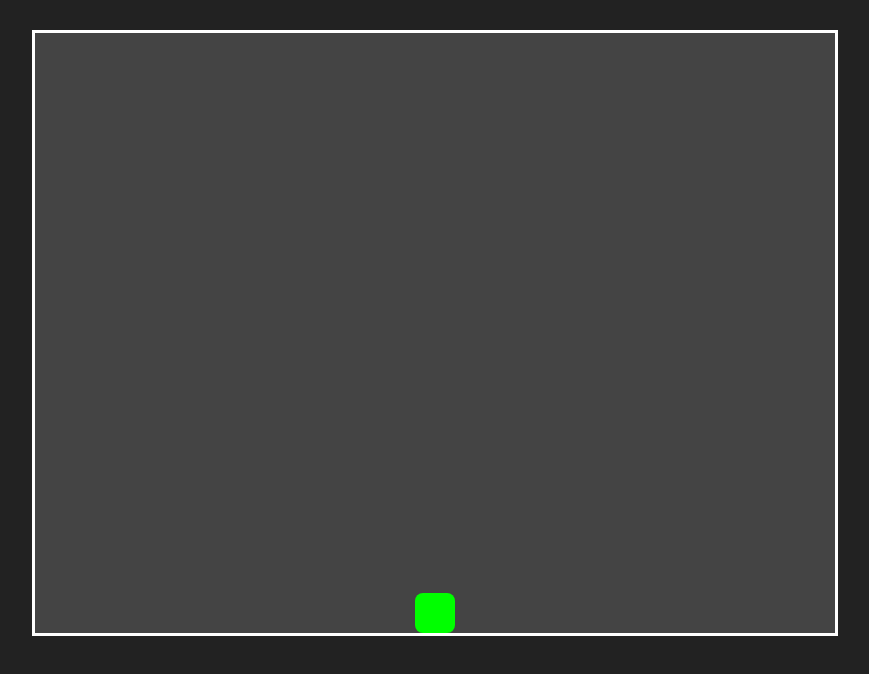
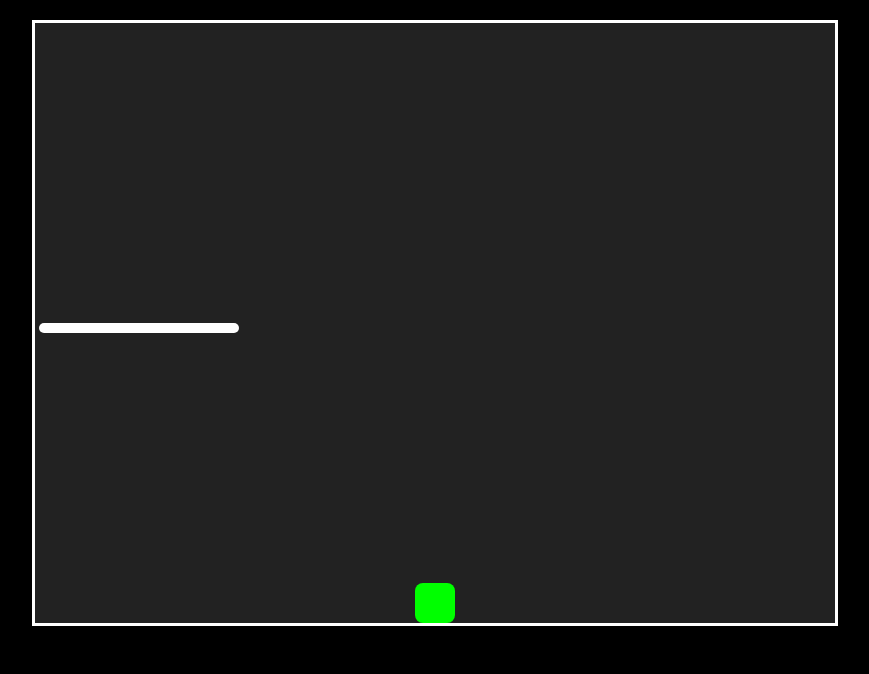
Before and after one commit to Gorilla-kiwami/g, a plain HTML site: page index.html in a window 1280 px wide. Shown: the whole page, without its empty margins (205-1074 px from the left). Drawn offline with Linux system fonts and the light colour scheme.

Commit message:
Update index.html

```diff
--- a/index.html
+++ b/index.html
@@ -2,21 +2,20 @@
 <html lang="ja">
 <head>
   <meta charset="UTF-8" />
-  <title>ジャンプ付きWASDゲーム</title>
+  <title>Undertale風ジャンプゲーム</title>
   <style>
     body {
       margin: 0;
       overflow: hidden;
-      background: #222;
+      background: #000;
     }
     #gameArea {
       position: relative;
       width: 800px;
       height: 600px;
-      margin: 30px auto;
-      background: #444;
+      margin: 20px auto;
+      background: #222;
       border: 3px solid #fff;
-      user-select: none;
     }
     #player {
       position: absolute;
@@ -25,32 +24,46 @@
       background: #0f0;
       border-radius: 8px;
     }
+    #obstacle {
+      position: absolute;
+      width: 200px;
+      height: 10px;
+      background: white;
+      border-radius: 5px;
+      top: 300px;
+      left: 0;
+    }
   </style>
 </head>
 <body>
   <div id="gameArea">
     <div id="player"></div>
+    <div id="obstacle"></div>
   </div>
 
   <script>
+    const gameArea = document.getElementById("gameArea");
     const player = document.getElementById("player");
-    const gameArea = document.getElementById("gameArea");
+    const obstacle = document.getElementById("obstacle");
+
     const speed = 5;
     const gravity = 0.7;
     const jumpPower = 15;
-
-    const keys = { w: false, a: false, s: false, d: false };
-
-    // 初期位置（数値で設定）
-    let posX = 380;
-    let posY = 560;
-    let velocityY = 0;
 
     const playerWidth = 40;
     const playerHeight = 40;
     const groundY = gameArea.clientHeight - playerHeight;
 
-    // キー入力処理
+    let posX = 380;
+    let posY = groundY;
+    let velocityY = 0;
+
+    const keys = { w: false, a: false, s: false, d: false };
+
+    // 障害物
+    let obstacleX = 0;
+    let obstacleSpeed = 4;
+
     window.addEventListener("keydown", (e) => {
       const key = e.key.toLowerCase();
       if (keys.hasOwnProperty(key)) keys[key] = true;
@@ -81,12 +94,34 @@
         velocityY = 0;
       }
 
-      // 左右の壁判定
+      // 壁判定
       posX = Math.min(Math.max(posX, 0), gameArea.clientWidth - playerWidth);
 
-      // 位置更新
+      // 位置反映
       player.style.left = posX + "px";
       player.style.top = posY + "px";
+
+      // 障害物移動（左右往復）
+      obstacleX += obstacleSpeed;
+      if (obstacleX < 0 || obstacleX > gameArea.clientWidth - 200) {
+        obstacleSpeed *= -1;
+      }
+      obstacle.style.left = obstacleX + "px";
+
+      // 衝突判定
+      const playerRect = player.getBoundingClientRect();
+      const obstacleRect = obstacle.getBoundingClientRect();
+
+      if (
+        playerRect.right > obstacleRect.left &&
+        playerRect.left < obstacleRect.right &&
+        playerRect.bottom > obstacleRect.top &&
+        playerRect.top < obstacleRect.bottom
+      ) {
+        alert("💀 GAME OVER!");
+        window.location.reload();
+        return;
+      }
 
       requestAnimationFrame(update);
     }
```
